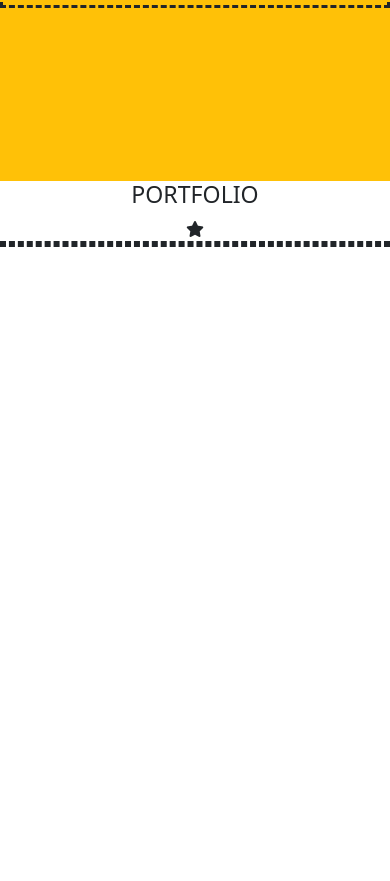
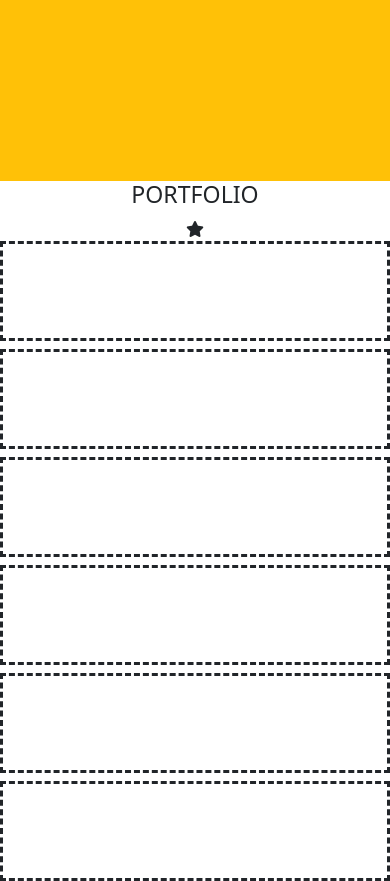
Before and after one commit to SalvatoreGiacomazzo/html-css-bootstrap-freelancer, a plain HTML site: page index.html in a window 390 px wide. Shown: the part 199-1080 px from the top of the page. Before the commit the page ends 844 px from the top, so only its background shows below. Drawn offline with nearby package versions, Linux system fonts and the light colour scheme.

Commit message:
finished portfolio with responsiveness

```diff
--- a/index.html
+++ b/index.html
@@ -44,13 +44,13 @@
 
         <!--Portfolio Container-->
         <div class="container container-md">
-            <div class="row ">
-                <div class="col"></div>
-                <div class="col"></div>
-                <div class="col"></div>
-                <div class="col"></div>
-                <div class="col"></div>
-                <div class="col"></div>
+            <div class="row row-gap-2">
+                <div class="col col-12 col-md-6 col-lg-4 "></div>
+                <div class="col col-12 col-md-6 col-lg-4 "></div>
+                <div class="col col-12 col-md-6 col-lg-4 "></div>
+                <div class="col col-12 col-md-6 col-lg-4 "></div>
+                <div class="col col-12 col-md-6 col-lg-4 "></div>
+                <div class="col col-12 col-md-6 col-lg-4 "></div>
 
 
 
--- a/style.css
+++ b/style.css
@@ -7,6 +7,8 @@ ul{list-style-type: none;
 /*Jumbotron*/
 .jumbotron{height:300px;}
 
-.container{border:dashed;}
 
 /*Portfolio*/
+.col{border:dashed;
+height:100px;
+}
```
